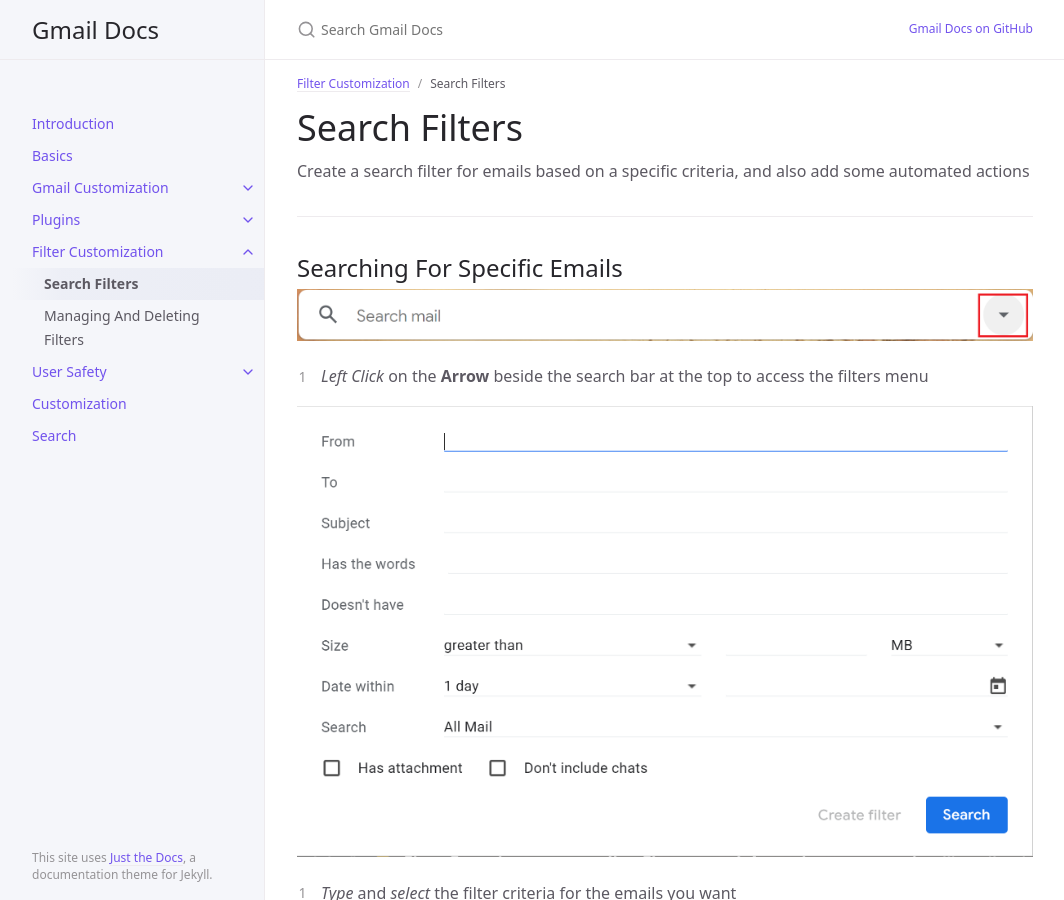
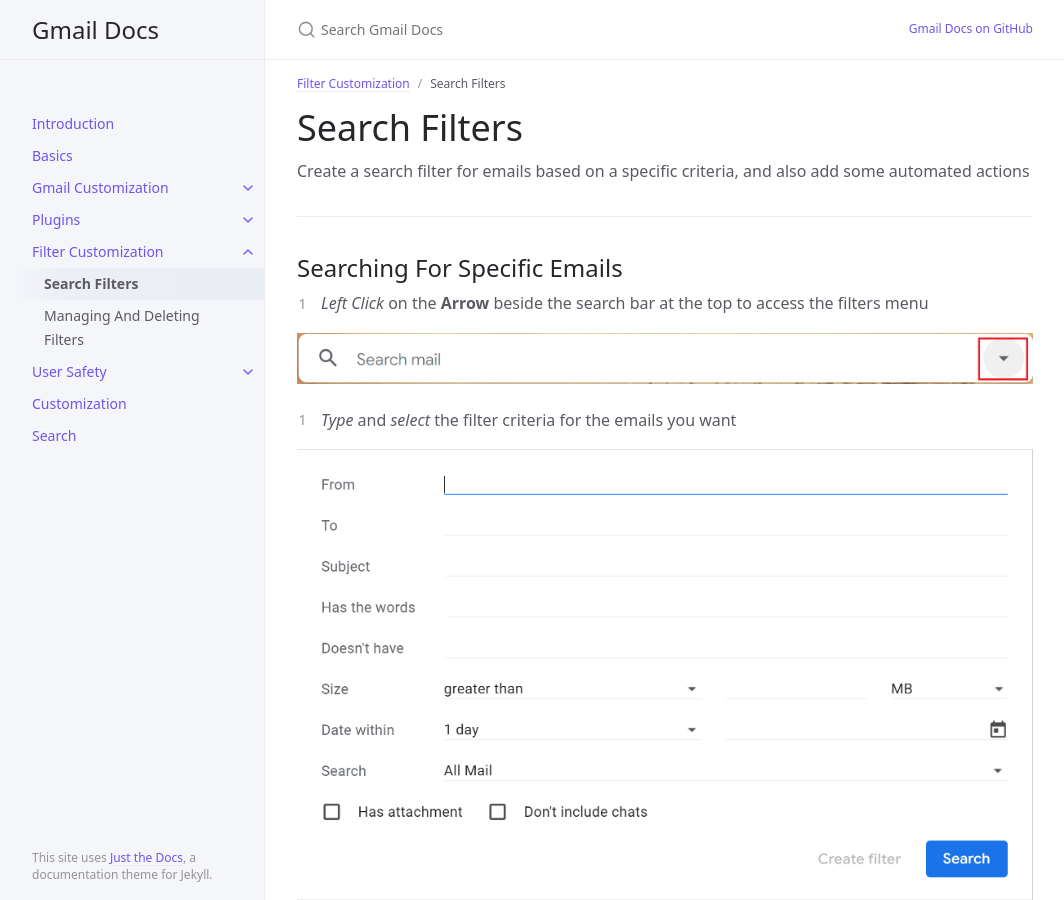
Before and after one commit to Joonior-Programmer/Gmail_Docs, a Jekyll site: the page built from docs/Filters/searchFilters.md, in a window 1280 px wide and 900 px high. Shown: the whole window, without its empty margins (107-1171 px from the left). Built offline with Jekyll 4.4.1, drawn with Linux system fonts in a browser that asks for light colours.

Commit message:
some stuff

```diff
--- a/docs/Filters/searchFilters.md
+++ b/docs/Filters/searchFilters.md
@@ -13,16 +13,16 @@
 
 ## Searching For Specific Emails
 
+1. *Left Click* on the **Arrow** beside the search bar at the top to access the filters menu
+
 <img src = "https://github.com/Joonior-Programmer/Gmail_Docs/blob/master/assets/images/filterImg/searchBar.png?raw=true" id="searchingEmails">
 
-1. *Left Click* on the **Arrow** beside the search bar at the top to access the filters menu
+2. *Type* and *select* the filter criteria for the emails you want
 
 <img src = "https://github.com/Joonior-Programmer/Gmail_Docs/blob/master/assets/images/filterImg/searchMenu.png?raw=true">
 
+3. *Click* **Search** to find the requested emails. If finding a specific email is what you wanted, then you have completed all the steps!
 
-2. *Type* and *select* the filter criteria for the emails you want
-
-3. *Click* **Search** to find the requested emails. If finding a specific email is what you wanted, then you have completed all the steps!
 ---
 
 ## Setting Up Filters
@@ -31,9 +31,9 @@
 
 2. *Click* **Create Filter**
 
+3. *Select* the actions that you want to apply for the filtered emails
+
 <img src = "https://github.com/Joonior-Programmer/Gmail_Docs/blob/master/assets/images/filterImg/filterActions.png?raw=true">
-
-3. *Select* the actions that you want to apply for the filtered emails
 
 4. *Click* **Create Filter**
 
```
Also changed, not shown: docs/Filters/managingFilters.md (+1 -1 lines).
